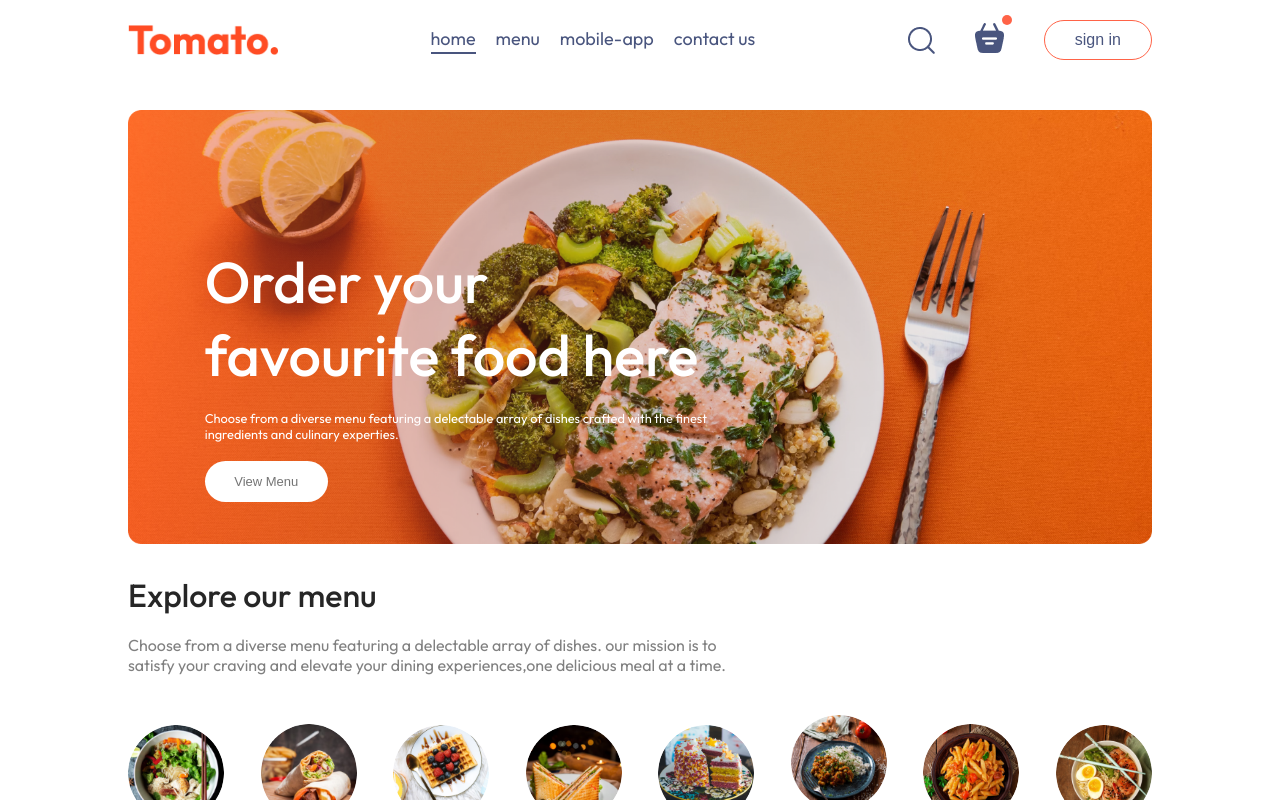
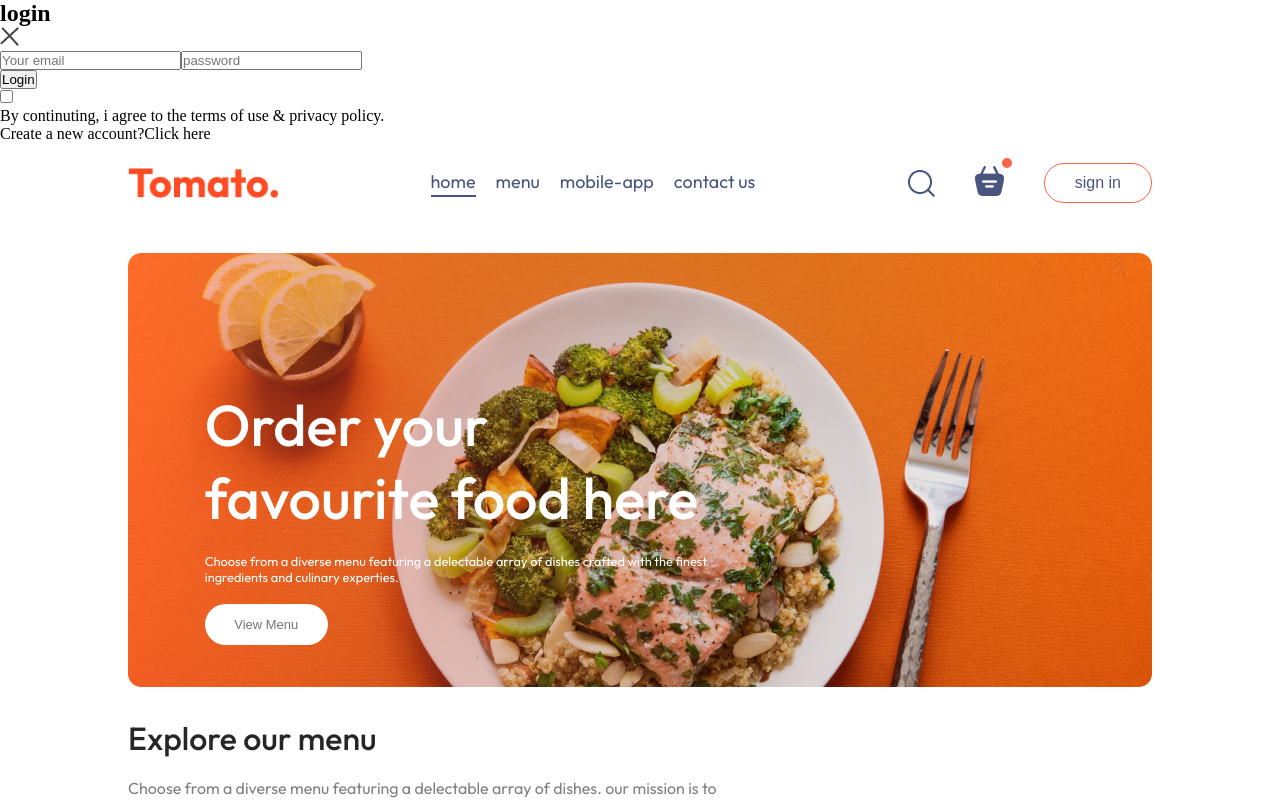
Before and after one commit to Deepanshumelkani77/Tomato, a React (Vite) app: page / in a window 1280 px wide. Both pictures are taken after a click on the button "sign in". Shown: the top 800 px of the page. Built offline with nearby package versions, Linux system fonts and the light colour scheme.

Commit message:
make login or signup page logic

```diff
--- a/src/App.jsx
+++ b/src/App.jsx
@@ -1,16 +1,24 @@
-import React from 'react'
+import React, { useState } from 'react'
 import Navbar from './components/navbar/Navbar'
 import { Route, Routes } from 'react-router-dom'
 import Home from './pages/home/Home.jsx'
 import Cart from './pages/cart/Cart.jsx'
 import Placeorder from "./pages/placeorder/Placeorder.jsx"
 import Footer from './components/footer/Footer.jsx'
+import LoginPopup from './components/loginpopup/LoginPopup.jsx'
 
 const App = () => {
+//state variable for login page
+  const [showLogin,setShowLogin]=useState(false)
+
   return (
+    //if  showlogin true login page open
     <>
+    {
+      showLogin?<LoginPopup setShowLogin={setShowLogin}/>:<></>
+    }
      <div className='app'>
-      <Navbar/>
+      <Navbar setShowLogin={setShowLogin}/>
       <Routes>
 <Route path='/' element={<Home/>}></Route>
 <Route path='/cart' element={<Cart/>}></Route>
--- /dev/null
+++ b/src/components/loginpopup/LoginPopup.jsx
@@ -0,0 +1,40 @@
+import React, { useState } from 'react'
+import "./LoginPopup.css"
+import { assets } from '../../assets/assets'
+
+const LoginPopup = ({setShowLogin}) => {
+    const [currState,setCurrState]=useState("login")
+
+  return (
+    <div className='login-popup'>
+
+      <form  className='login-popup-container'>
+
+<div className="login-popup-tittle">
+    <h2>{currState}</h2>
+    <img onClick={()=>{setShowLogin(false)}} src={assets.cross_icon} alt="" />
+</div>
+
+<div className="login-popup-input">
+    {currState==="login"?<></>:<input type="text" placeholder='Your name' required />}
+<input type="text" placeholder='Your email' required />
+<input type="password" placeholder='password' required/>
+</div>
+
+<button>{currState==='signup'?"Create account":"Login"}</button>
+
+<div className="login-popup-condition">
+    <input type="checkbox" required/>
+    <p>By continuting, i agree to the terms of use & privacy policy.</p>
+</div>
+
+{currState==="login"?<p>Create a new account?<span onClick={()=>setCurrState("sigup")}>Click here</span></p>:<p>Already have an account?<span onClick={()=>{setCurrState("login")}}>Login here</span></p>}
+
+
+      </form>
+
+    </div>
+  )
+}
+
+export default LoginPopup
--- a/src/components/navbar/Navbar.jsx
+++ b/src/components/navbar/Navbar.jsx
@@ -5,7 +5,7 @@
 import { Link } from 'react-router-dom'
 
 
-const Navbar = () => {
+const Navbar = ({setShowLogin}) => {
 
 const [menu,setMenu]=useState("home");
 
@@ -30,7 +30,7 @@
             </div>
         </div>
 
-<button>sign in</button>
+<button onClick={()=>setShowLogin(true)}>sign in</button>
 
       </div>
 
```
Also changed, not shown: src/components/loginpopup/LoginPopup.css (added).
